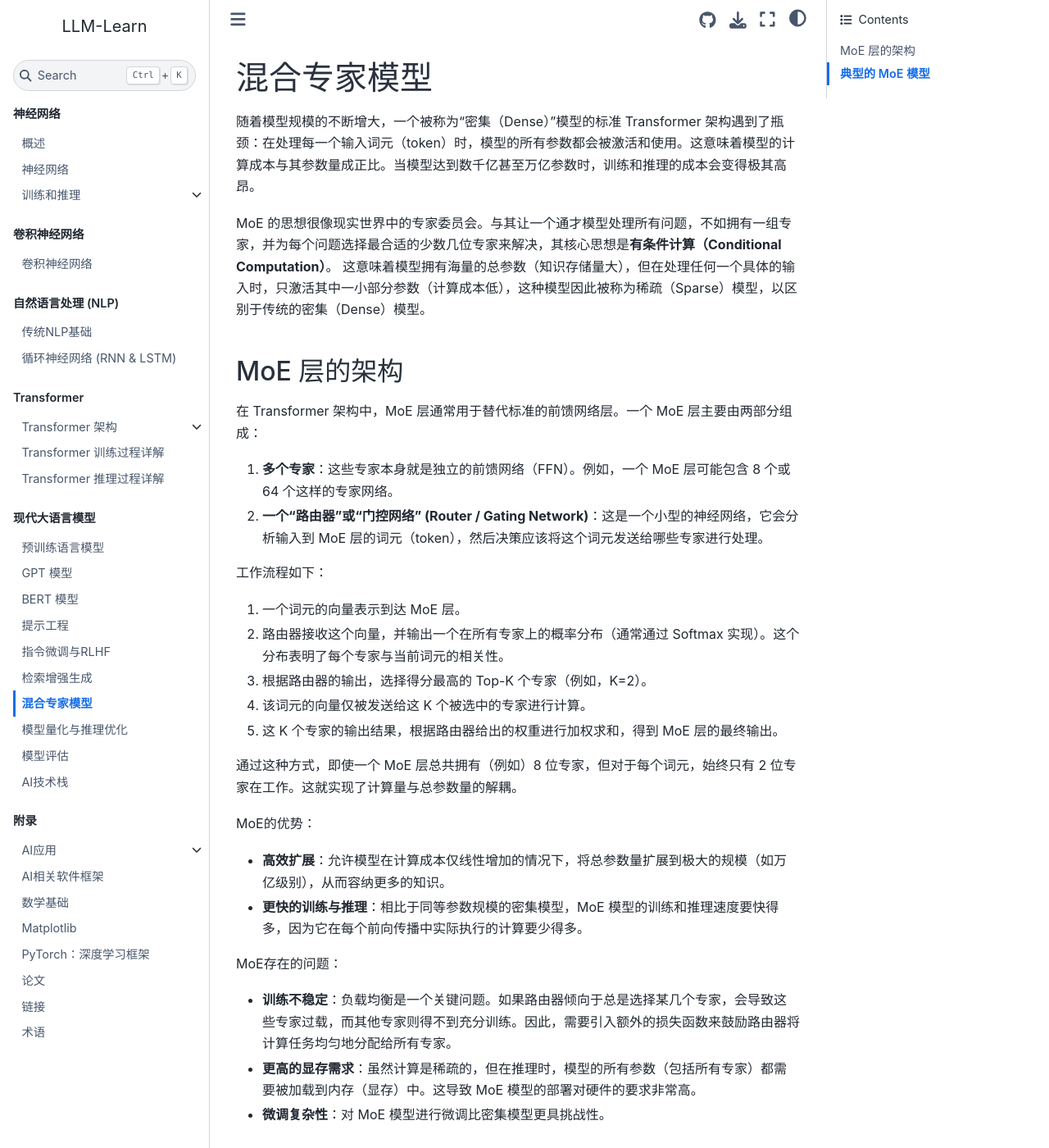
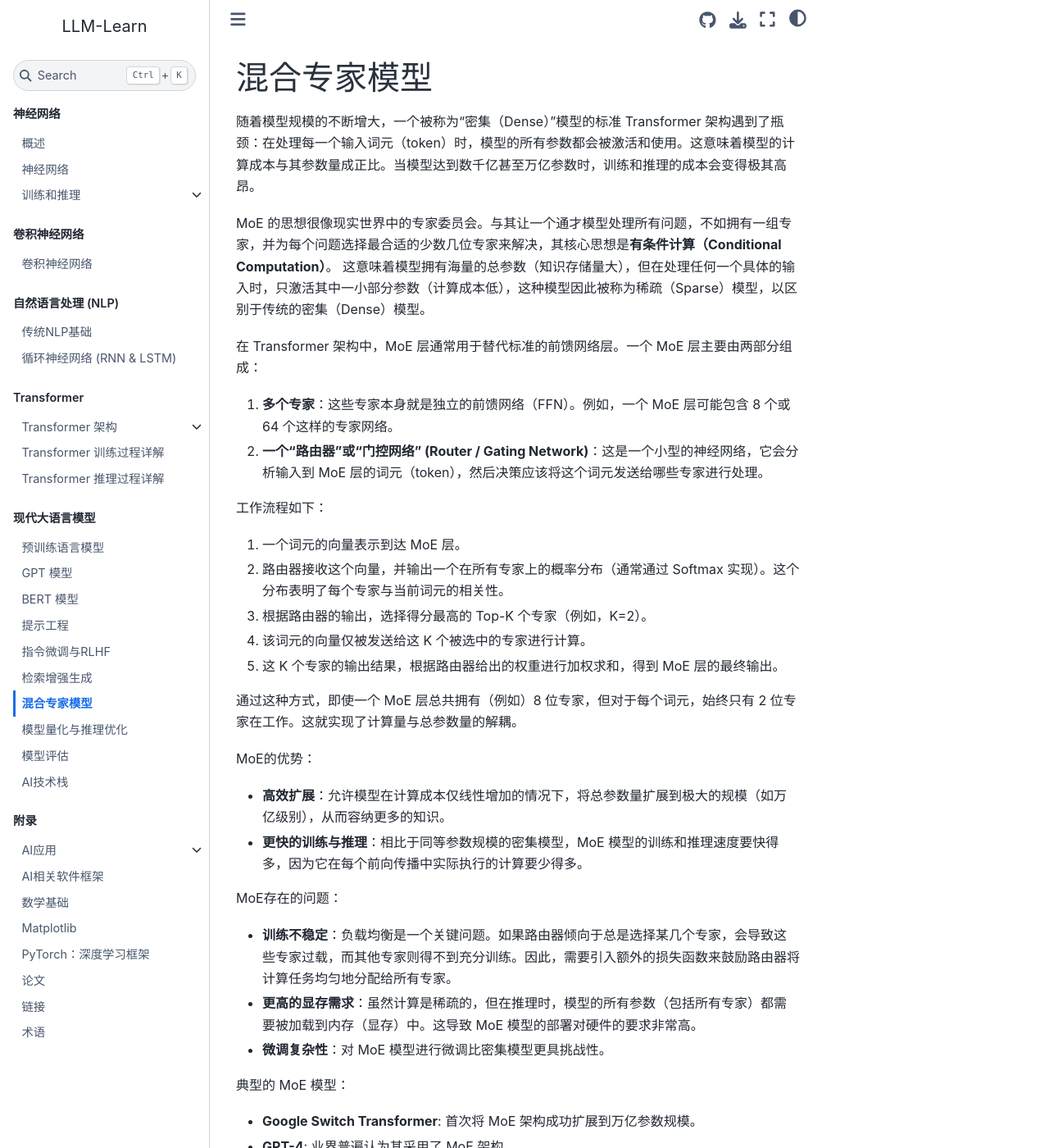
Before and after one commit to kaifeng/llm-learn, a Sphinx documentation site: the page built from source/part_modern_llms/moe.md, in a window 1280 px wide and 1400 px high. Shown: the whole window at 82% size. Built offline with Sphinx 7.4.7 and the Sphinx Book theme 1.1.4, drawn with Linux system fonts in a browser that asks for light colours.

Commit message:
Decomposition

```diff
--- a/source/part_modern_llms/moe.md
+++ b/source/part_modern_llms/moe.md
@@ -4,8 +4,6 @@
 
 MoE 的思想很像现实世界中的专家委员会。与其让一个通才模型处理所有问题，不如拥有一组专家，并为每个问题选择最合适的少数几位专家来解决，其核心思想是**有条件计算（Conditional Computation）**。
 这意味着模型拥有海量的总参数（知识存储量大），但在处理任何一个具体的输入时，只激活其中一小部分参数（计算成本低），这种模型因此被称为稀疏（Sparse）模型，以区别于传统的密集（Dense）模型。
-
-## MoE 层的架构
 
 在 Transformer 架构中，MoE 层通常用于替代标准的前馈网络层。一个 MoE 层主要由两部分组成：
 
@@ -33,7 +31,7 @@
 -   **更高的显存需求**：虽然计算是稀疏的，但在推理时，模型的所有参数（包括所有专家）都需要被加载到内存（显存）中。这导致 MoE 模型的部署对硬件的要求非常高。
 -   **微调复杂性**：对 MoE 模型进行微调比密集模型更具挑战性。
 
-## 典型的 MoE 模型
+典型的 MoE 模型：
 
 -   **Google Switch Transformer**: 首次将 MoE 架构成功扩展到万亿参数规模。
 -   **GPT-4**: 业界普遍认为其采用了 MoE 架构。
```
